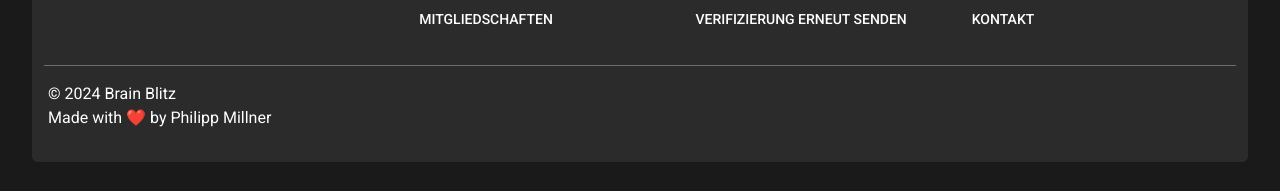
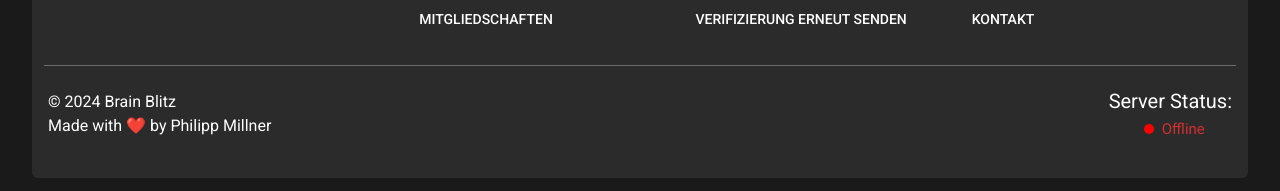
Before and after one commit to SlowMoschen/Brain_Blitz, a React (Vite) app in the folder client/: page / in a window 1280 px wide. Shown: the part 2621-2812 px from the top of the page. Built offline with nearby package versions, Linux system fonts and the light colour scheme; no server answers.

Commit message:
new: implemeted new StatusBar feature
* makes a request to the health endpoint
* Show server status
* Used in Footer of homepage and signin page

```diff
--- a/client/src/configs/Links.ts
+++ b/client/src/configs/Links.ts
@@ -22,6 +22,7 @@ export const URLS = {
   API_URL: import.meta.env.PROD ? "https://www.api.brain-blitz.com" : "http://localhost:3000",
   API_ENDPOINTS: {
     APP: {
+      HEALTH: "/health",
       QUIZ_DATA: "/quiz-data",
       CONTACT: "/contact",
       USER: "/users",
--- a/client/src/index.css
+++ b/client/src/index.css
@@ -50,6 +50,10 @@ body {
     background-color: #465c2f;
 }
 
+.pluse-status-dot {
+    animation: pulse 3s infinite;
+}
+
 @keyframes rotatingBG {
     0% {
         background-position: 0% 50%;
@@ -61,3 +65,18 @@ body {
         background-position: 0% 50%;
     }
 }
+
+@keyframes pulse {
+    0% {
+        transform: scale(1);
+        filter: drop-shadow(0 0 0rem var(--status-dot));
+    }
+    50% {
+        transform: scale(1.1);
+        filter: drop-shadow(0 0 0.3rem var(--status-dot));
+    }
+    100% {
+        transform: scale(1);
+        filter: drop-shadow(0 0 0 0rem var(--status-dot));
+    }
+}
--- a/client/src/routes/auth/pages/SignIn.tsx
+++ b/client/src/routes/auth/pages/SignIn.tsx
@@ -19,6 +19,7 @@ import useToggle from "../../../shared/hooks/useToggle.hook";
 import { SignInSchema } from "../schemas/SignIn.schema";
 import { imagePaperStyles, imageStyles, paperStyles, stackStyles } from "./styles/SignIn.styles";
 import { formatValue } from "../../../shared/services/ValueFormatter.service";
+import ServerStatus from "../../../shared/components/ServerStatus";
 
 interface ISignInFormInput {
   email: string;
@@ -44,6 +45,7 @@ function getSnackbarMessage(error: string) {
 export default function SignIn() {
   const redirect = useNavigate();
   const { width } = useContext(WindowContext);
+  const isDesktop = width > BREAKPOINTS.md;
   const [isSnackbarOpen, toggleSnackbarOpen] = useToggle(false);
   const { isAuthenticated, isPending: isAuthPending } = useAuthQueries().useSessionCheck();
   const [snackBarProps, setSnackbarProps] = useState<{
@@ -89,7 +91,7 @@ export default function SignIn() {
             <Box component={"img"} src={signin} sx={imageStyles} />
           </Paper>
           <Stack sx={{ width: { xs: "100%", md: "50%" } }} justifyContent={"flex-start"}>
-            {width > BREAKPOINTS.md && (
+            {isDesktop && (
               <Link href={URLS.HOME} underline="hover" sx={{ alignSelf: "start" }}>
                 <ArrowBackIcon sx={{ fontSize: 30 }} />
               </Link>
@@ -133,6 +135,7 @@ export default function SignIn() {
           </Stack>
         </Paper>
       </Stack>
+      <ServerStatus size="small" direction={isDesktop ? 'row' : 'column'}/>
       <AlertSnackbar
         alertType={snackBarProps.alertType}
         message={snackBarProps.message}
--- a/client/src/routes/home/components/Footer/Footer.tsx
+++ b/client/src/routes/home/components/Footer/Footer.tsx
@@ -1,9 +1,10 @@
-import { Box, Divider, Typography } from "@mui/material";
+import { Box, Divider, Stack, Typography } from "@mui/material";
 import { useContext } from "react";
 import { BREAKPOINTS } from "../../../../configs/Breakpoints";
 import Logo from "../../../../shared/components/Logo";
 import RouterButton from "../../../../shared/components/buttons/RouterButton";
 import { WindowContext } from "../../../../shared/context/ScreenSize.context";
+import ServerStatus from "../../../../shared/components/ServerStatus";
 import { accountLinks, legalLinks, navigationLinks } from "./links";
 
 export default function Footer() {
@@ -15,7 +16,7 @@ export default function Footer() {
     bgcolor: "background.secondary",
     mx: 1,
     py: 2,
-    borderRadius: '.375rem',
+    borderRadius: ".375rem",
     display: "flex",
     flexDirection: "column",
     justifyContent: "center",
@@ -118,19 +119,19 @@ export default function Footer() {
         </Box>
       </Box>
       <Divider sx={{ width: "98%", opacity: "50%", bgcolor: "secondary.main" }} />
-      <Box
-        sx={{
-          display: "flex",
-          justifyContent: "center",
-          alignItems: "flex-start",
-          flexDirection: "column",
-          p: 2,
-          width: "100%",
-        }}
+      <Stack
+        direction={{ xs: "column", lg: "row" }}
+        justifyContent={{ xs: "center", lg: "space-between" }}
+        alignItems={{ xs: "flex-start", lg: "center" }}
+        p={2}
+        width={"100%"}
       >
-        <Typography>© {new Date().getFullYear()} Brain Blitz</Typography>
-        <Typography>Made with ❤️ by Philipp Millner</Typography>
-      </Box>
+        <Stack my={1}>
+          <Typography>© {new Date().getFullYear()} Brain Blitz</Typography>
+          <Typography>Made with ❤️ by Philipp Millner</Typography>
+        </Stack>
+          <ServerStatus />
+      </Stack>
     </Box>
   );
 }
--- /dev/null
+++ b/client/src/shared/components/ServerStatus.tsx
@@ -0,0 +1,54 @@
+import { Box, Stack, Typography } from "@mui/material";
+import { useQuery } from "@tanstack/react-query";
+import { useEffect, useRef } from "react";
+import { URLS } from "../../configs/Links";
+import { HttpServiceInstance } from "../services/httpService.service";
+
+interface ServerStatusProps {
+  size?: "small" | "medium" | "large";
+  direction?: "row" | "column";
+}
+
+export default function ServerStatus({ size = "medium", direction = "column" }: ServerStatusProps) {
+  const { isSuccess } = useQuery({
+    queryKey: ["server-status"],
+    queryFn: async () => HttpServiceInstance.get(URLS.API_ENDPOINTS.APP.HEALTH),
+  });
+  const dotRef = useRef<HTMLSpanElement>(null);
+
+  useEffect(() => {
+    if (dotRef.current) {
+      dotRef.current.style.setProperty("--status-dot", isSuccess ? "green" : "red");
+      dotRef.current.style.backgroundColor = isSuccess ? "green" : "red";
+    }
+  }, [isSuccess]);
+
+  const headerSize = size === "small" ? 15 : size === "medium" ? 20 : 30;
+  const dotSize = size === "small" ? "5px" : size === "medium" ? "10px" : "15px";
+  const dotTextSize = size === "small" ? 10 : size === "medium" ? 15 : 20;
+
+  return (
+    <Stack alignItems={"center"} direction={direction}>
+      <Typography fontSize={headerSize}>Server Status:</Typography>
+      <Typography
+        variant="subtitle1"
+        fontSize={dotTextSize}
+        color={isSuccess ? "success" : "error"}
+      >
+        <Box
+          className="pluse-status-dot"
+          ref={dotRef}
+          component="span"
+          sx={{
+            display: "inline-block",
+            width: dotSize,
+            height: dotSize,
+            borderRadius: "50%",
+            mx: 1,
+          }}
+        ></Box>
+        {isSuccess ? "Online" : "Offline"}
+      </Typography>
+    </Stack>
+  );
+}
```
